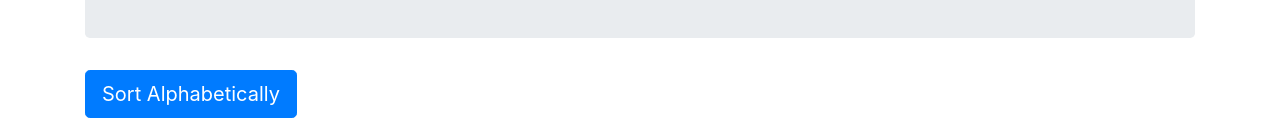
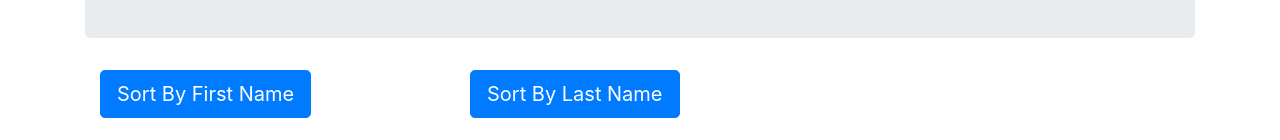
Before and after one commit to DanZosh/userDirectory, a React (Create React App) app: page / in a window 1280 px wide. Shown: the part 244-384 px from the top of the page. Built offline with nearby package versions, Linux system fonts and the light colour scheme; no server answers.

Commit message:
added functionality to sort by last name

```diff
--- a/src/App.js
+++ b/src/App.js
@@ -6,7 +6,7 @@ import employeesJSON from "./components/employees.json";
 import API from "../src/utils/API"
 import Search from "./components/Search";
 import Button from "./components/Button";
-let textInput = React.createRef()
+
 
 const employees = employeesJSON.results
 // console.log(employees)
@@ -49,12 +49,26 @@ searchEmployees = (boop)=>{
   })
 }
 
-sortEmployees = () =>{
+sortEmployeesFirstName = () =>{
   // console.log("Sorting")
   const employeeList = this.state.employees
   const sortedList = employeeList.sort((a,b) =>{
     if (a.name.first  < b.name.first) { return -1}
     if (a.name.first  > b.name.first) { return 1}
+    return 0
+  })
+    // console.log(sortedList)
+  this.setState({
+    employees:sortedList
+  })
+
+}
+sortEmployeesLastName = () =>{
+  // console.log("Sorting")
+  const employeeList = this.state.employees
+  const sortedList = employeeList.sort((a,b) =>{
+    if (a.name.last  < b.name.last) { return -1}
+    if (a.name.last  > b.name.last) { return 1}
     return 0
   })
     // console.log(sortedList)
@@ -82,7 +96,8 @@ sortEmployees = () =>{
         <div className="container">
           <Header/>
           <Button
-            sortEmployeesProp = {this.sortEmployees}
+            sortEmployeesFirstNameProp = {this.sortEmployeesFirstName}
+            sortEmployeesLastNameProp = {this.sortEmployeesLastName}
           />
           <Search
             handleInputChangeProp = {this.handleInputChange}
--- a/src/components/Button.js
+++ b/src/components/Button.js
@@ -4,11 +4,28 @@ export default function Button(props) {
     // console.log("Button")
     return (
         <div>
-            <button
-                type="button"
-                className="btn btn-primary btn-lg"
-                onClick = {props.sortEmployeesProp}
-                >Sort Alphabetically</button>
+            <div class="container">
+                <div class="row">
+                    <div class="col">
+                        <button
+                            type="button"
+                            className="btn btn-primary btn-lg"
+                            onClick = {props.sortEmployeesFirstNameProp}
+                            >Sort By First Name
+                        </button>
+                    </div>
+                    <div class="col">
+                        <button
+                            type="button"
+                            className="btn btn-primary btn-lg"
+                            onClick = {props.sortEmployeesLastNameProp}
+                            >Sort By Last Name
+                        </button>
+                    </div>
+                    <div class="col">
+                    </div>
+                </div>
+            </div>
         </div>
     )
 }
--- a/src/components/Card/index.js
+++ b/src/components/Card/index.js
@@ -12,23 +12,23 @@ function Card(props) {
                 />
                 <div className="card-body">
                     <h5 className="card-title">Name:
-                        {props.name.first}
-                        {props.name.last}
+                        {" " + props.name.first + " " + props.name.last}
+                        {/* {props.name.last} */}
                     </h5>
                     <h6 className="card-subtitle mb-2 text-muted">Branch:
-                        {props.location.city}
+                        {" " + props.location.city}
                     </h6>
                     <p className="card-text">Email:
-                        {props.email}
+                        {" " + props.email}
                     </p>
                     <p className="card-text">Phone:
-                        {props.phone}
+                        {" " + props.phone}
                     </p>
                     <p className="card-text">City:
-                        {props.location.city}
+                        {" " + props.location.city}
                     </p>
                     <p className="card-text">Country:
-                        {props.location.country}
+                        {" " + props.location.country}
                     </p>
 
                 </div>
```
